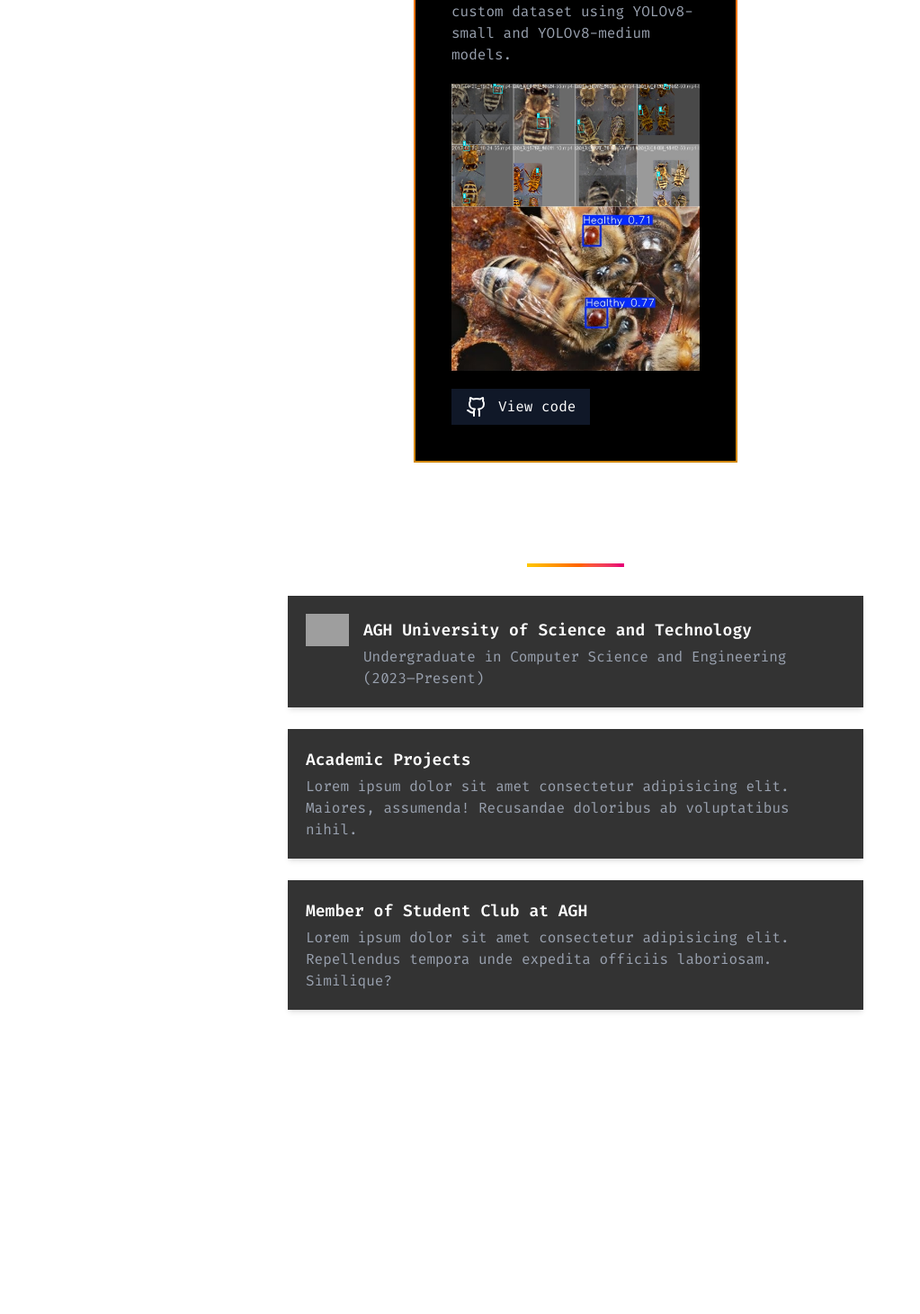
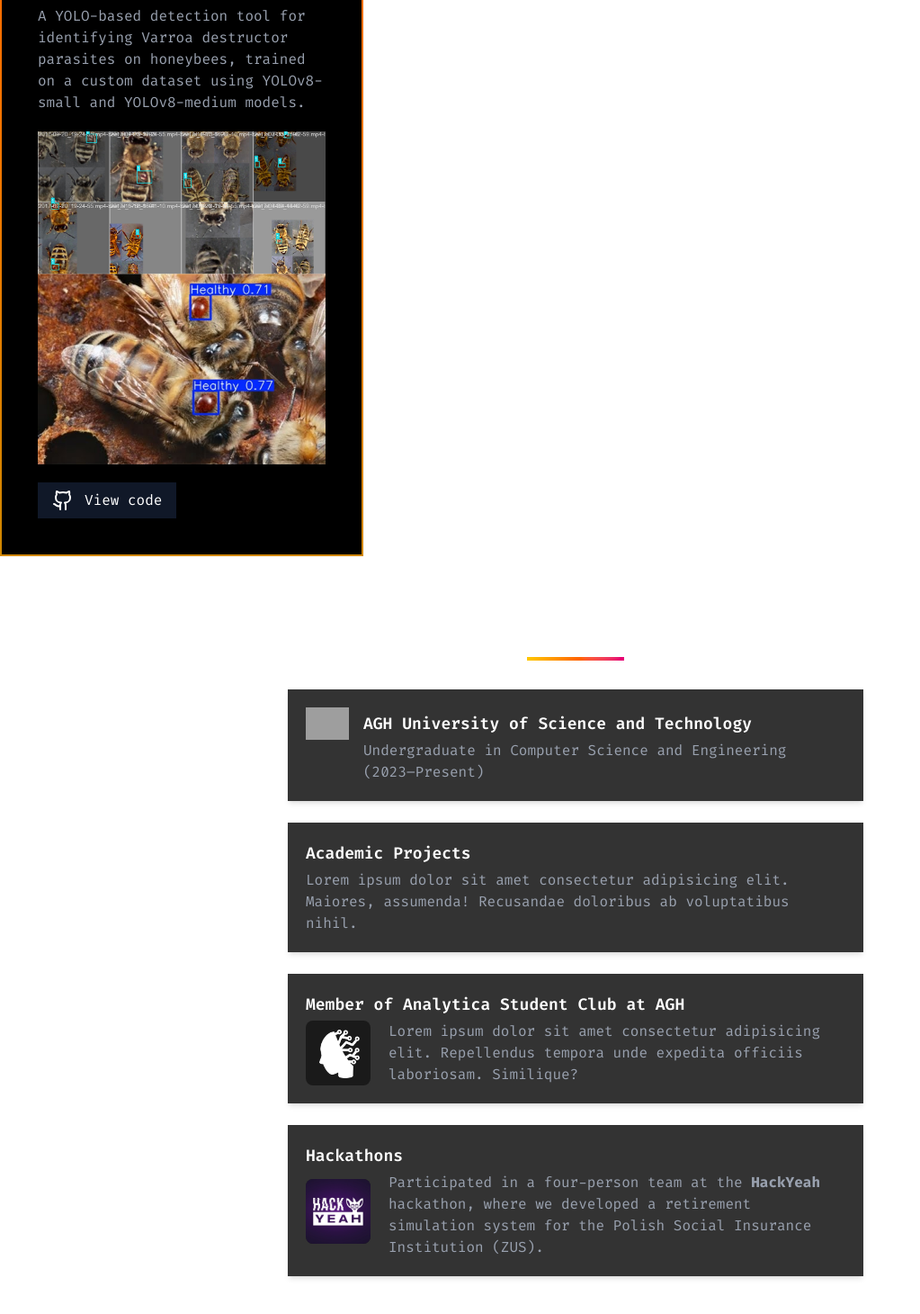
Before and after one commit to FalconDevX/portfolio-v3, a Next.js app: page / in a window 1280 px wide. Shown: the part 2204-3664 px from the top of the page at 90% size, without its empty margins (0-1023 px from the left). Built offline with nearby package versions, Linux system fonts and the light colour scheme; grey boxes are pictures that could not be loaded; a web font is replaced by a local one.

Commit message:
Update Education component to enhance content presentation and add new sections. Changed club name to "Analytica Student Club" and included logos for both the club and HackYeah hackathon, along with detailed descriptions of activities.

```diff
--- a/components/Education.tsx
+++ b/components/Education.tsx
@@ -36,10 +36,41 @@ const Education = () => {
 
                 <Reveal delay={0.3}>
                     <div className="flex flex-col bg-black/80 p-5 shadow-md">
-                        <h2 className="text-lg font-semibold mb-1">Member of Student Club at AGH</h2>
-                        <p className="text-gray-400">
-                            Lorem ipsum dolor sit amet consectetur adipisicing elit. Repellendus tempora unde expedita officiis laboriosam. Similique?
-                        </p>
+                        <h2 className="text-lg font-semibold mb-1">Member of Analytica Student Club at AGH</h2>
+                        <div className="flex flex-row gap-5 items-start">
+                            <div className="w-18 h-18 bg-black/50 rounded-lg flex items-start justify-center shrink-0">
+                                <img
+                                    src="/analytica-logo.png"
+                                    alt="hack-yeah logo"
+                                    className="object-contain w-full h-full rounded-lg brightness-0 invert"
+                                />
+                            </div>
+                            <p className="text-gray-400">
+                                Lorem ipsum dolor sit amet consectetur adipisicing elit. Repellendus tempora unde expedita officiis laboriosam. Similique?
+                            </p>
+                        </div>
+
+                    </div>
+                </Reveal>
+
+                <Reveal delay={0.3}>
+                    <div className="flex flex-col bg-black/80 p-5 shadow-md">
+                        <h2 className="text-lg font-semibold mb-1">Hackathons</h2>
+                        <div className="flex flex-row gap-5 items-start">
+                            <div className="w-18 h-18 bg-black/50 rounded-lg flex items-center justify-center shrink-0 mt-2">
+                                <img
+                                    src="/hack-yeah.jpg"
+                                    alt="hack-yeah logo"
+                                    className="object-contain w-full h-full rounded-lg"
+                                />
+                            </div>
+
+                            <p className="text-gray-400">
+                                Participated in a four-person team at the
+                                <span className="font-bold"> HackYeah</span>
+                                {" "}hackathon, where we developed a retirement simulation system for the Polish Social Insurance Institution (ZUS).
+                            </p>
+                        </div>
                     </div>
                 </Reveal>
 
--- a/components/TopProjectCard.tsx
+++ b/components/TopProjectCard.tsx
@@ -22,9 +22,9 @@ const TopProjectCard = ({title, description, image, github}:ProjectCardProps) =>
     }, [imageOpen]);
 
     return (
-        <div className="w-full sm:w-[300px] md:w-[360px] p-0.5 bg-linear-to-b from-orange-500 to-yellow-600">
+        <div className="p-0.5 bg-linear-to-b from-orange-500 to-yellow-600 mt-10">
             <div className="flex flex-col h-full">
-                <div className='flex flex-col w-full bg-black p-10 h-full'>
+                <div className='flex flex-col w-100 bg-black p-10 h-full'>
                     <h2>{title}</h2>
                     <p className="text-gray-400 mt-5">
                         {description}
--- a/components/TopProjects.tsx
+++ b/components/TopProjects.tsx
@@ -28,13 +28,10 @@ const TopProjects = () => {
                                 All projects
                             </button>
                         </Reveal>
-
                     </a>
-
                 </div>
 
-
-                <div className="flex flex-wrap justify-center gap-10 w-full max-w-5xl mx-auto">
+                <div className="inline-flex flex-wrap gap-10">
                     <Reveal delay={0.2}>
                         <TopProjectCard
                             title="RenderX - GPU ecomerce"
```
Also changed, not shown: public/analytica-logo.png (added), public/hack-yeah.jpg (added).
